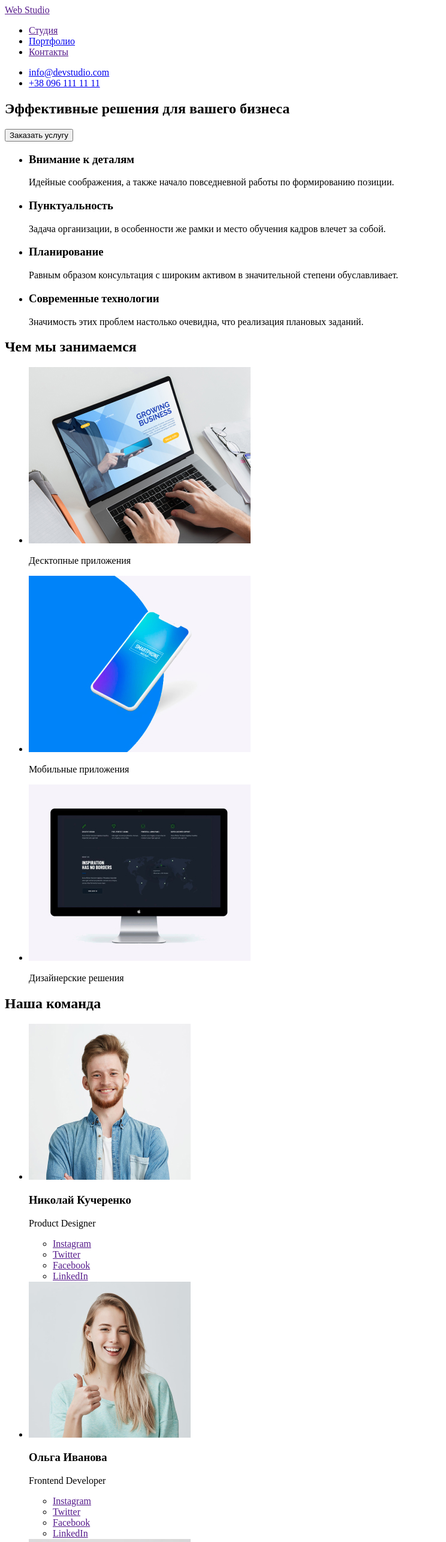
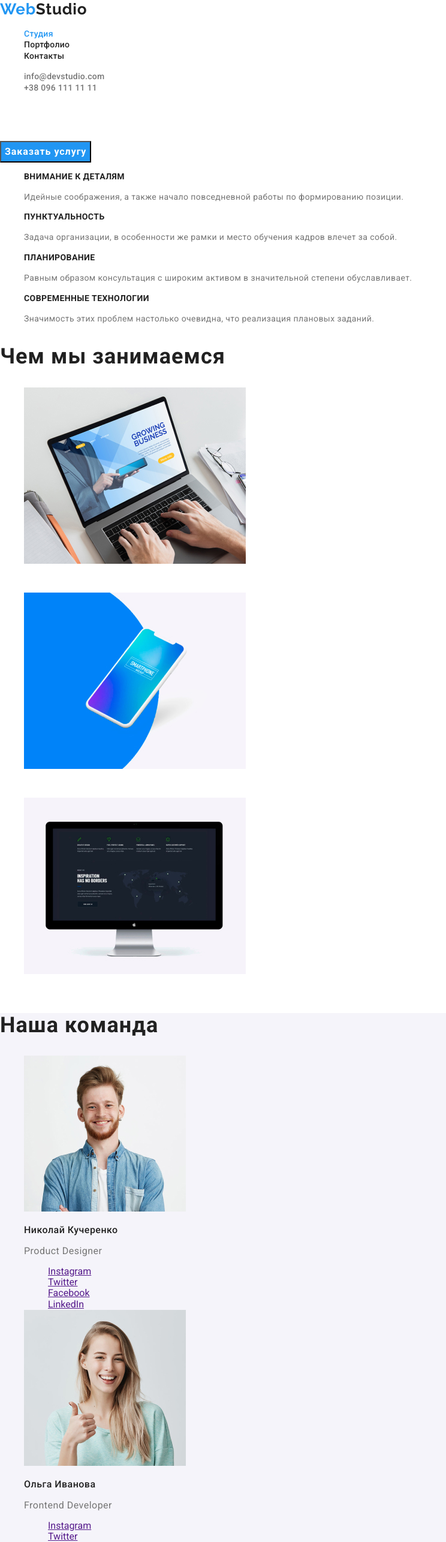
Before and after one commit to neliia-zelienova/goit-markup-hw-02, a plain HTML site: page index.html in a window 1280 px wide. Shown: the top 2571 px of the page at 60% size, without its empty margins (0-744 px from the left). Drawn offline with Linux system fonts and the light colour scheme.

Commit message:
Обновляет index.html

```diff
--- a/index.html
+++ b/index.html
@@ -4,55 +4,65 @@
     <meta charset="UTF-8" />
     <meta name="viewport" content="width=device-width, initial-scale=1.0" />
     <title>WebStudio</title>
+    <link
+      href="https://fonts.googleapis.com/css2?family=Raleway:wght@700&family=Roboto:wght@400;500;700;900&display=swap"
+      rel="stylesheet"
+    />
+    <link rel="stylesheet" href="./css/normalize.css" />
+    <link rel="stylesheet" href="./css/styles.css" />
   </head>
   <body>
     <header>
       <nav>
-        <a href="" lang="en"><span>Web</span> Studio</a>
-        <ul>
-          <li><a href="">Студия</a></li>
-          <li><a href="portfolio.html">Портфолио</a></li>
-          <li><a href="">Контакты</a></li>
+        <a class="logo link" href="" lang="en"><span class="logo web-part">Web</span>Studio</a>
+        <ul class="site-nav list">
+          <li><a class="nav-item current link" href="">Студия</a></li>
+          <li><a class="nav-item link" href="./portfolio.html">Портфолио</a></li>
+          <li><a class="nav-item link" href="">Контакты</a></li>
         </ul>
       </nav>
 
-      <ul>
-        <li><a href="mailto:info@devstudio.com">info@devstudio.com</a></li>
-        <li><a href="tel:+380961111111">+38 096 111 11 11</a></li>
+      <ul class="contacts-list list">
+        <li><a class="contact-item link" href="mailto:info@devstudio.com">info@devstudio.com</a></li>
+        <li><a class="contact-item link" href="tel:+380961111111">+38 096 111 11 11</a></li>
       </ul>
     </header>
     <main>
       <!--Hero -->
-      <section>
-        <h1>Эффективные решения для вашего бизнеса</h1>
-        <button>Заказать услугу</button>
+      <section class="hero">
+        <h1 class="hero-title">Эффективные решения для вашего бизнеса</h1>
+        <button class="button" type="button">Заказать услугу</button>
       </section>
       <!--О нас-->
-      <section>
-        <h2 hidden>О нас</h2>
-        <ul>
+      <section class="section">
+        <h2 hidden class="section-title">О нас</h2>
+        <ul class="about-us list">
           <li>
-            <h3>Внимание к деталям</h3>
-            <p>Идейные соображения, а также начало повседневной работы по формированию позиции.</p>
+            <h3 class="about-us-item">Внимание к деталям</h3>
+            <p class="description">Идейные соображения, а также начало повседневной работы по формированию позиции.</p>
           </li>
           <li>
-            <h3>Пунктуальность</h3>
-            <p>Задача организации, в особенности же рамки и место обучения кадров влечет за собой.</p>
+            <h3 class="about-us-item">Пунктуальность</h3>
+            <p class="description">
+              Задача организации, в особенности же рамки и место обучения кадров влечет за собой.
+            </p>
           </li>
           <li>
-            <h3>Планирование</h3>
-            <p>Равным образом консультация с широким активом в значительной степени обуславливает.</p>
+            <h3 class="about-us-item">Планирование</h3>
+            <p class="description">
+              Равным образом консультация с широким активом в значительной степени обуславливает.
+            </p>
           </li>
           <li>
-            <h3>Современные технологии</h3>
-            <p>Значимость этих проблем настолько очевидна, что реализация плановых заданий.</p>
+            <h3 class="about-us-item">Современные технологии</h3>
+            <p class="description">Значимость этих проблем настолько очевидна, что реализация плановых заданий.</p>
           </li>
         </ul>
       </section>
       <!--Чем занимаемся-->
-      <section>
-        <h2>Чем мы занимаемся</h2>
-        <ul>
+      <section class="section">
+        <h2 class="section-title">Чем мы занимаемся</h2>
+        <ul class="activity list">
           <li>
             <img
               src="./images/activity/desktop-apps.jpg"
@@ -60,7 +70,7 @@
               width="370"
               height="294"
             />
-            <p>Десктопные приложения</p>
+            <p class="description">Десктопные приложения</p>
           </li>
           <li>
             <img
@@ -69,7 +79,7 @@
               width="370"
               height="294"
             />
-            <p>Мобильные приложения</p>
+            <p class="description">Мобильные приложения</p>
           </li>
           <li>
             <img
@@ -78,19 +88,19 @@
               width="370"
               height="294"
             />
-            <p>Дизайнерские решения</p>
+            <p class="description">Дизайнерские решения</p>
           </li>
         </ul>
       </section>
       <!--Команда-->
-      <section>
-        <h2>Наша команда</h2>
-        <ul>
+      <section class="section team">
+        <h2 class="section-title">Наша команда</h2>
+        <ul class="team list">
           <li>
             <img src="./images/team/nikolay-kyrchenko.jpg" alt="фото Николая Курченко" width="270" height="260" />
-            <h3>Николай Кучеренко</h3>
-            <p lang="en">Product Designer</p>
-            <ul>
+            <h3 class="name">Николай Кучеренко</h3>
+            <p class="position" lang="en">Product Designer</p>
+            <ul class="list">
               <li><a href="" aria-label="Страница в Инстаграм">Instagram</a></li>
               <li><a href="" aria-label="Страница в Твиттер">Twitter</a></li>
               <li><a href="" aria-label="Страница в Фейсбук">Facebook</a></li>
@@ -99,9 +109,9 @@
           </li>
           <li>
             <img src="./images/team/olha-ivanova.jpg" alt="фото Ольги Ивановой" width="270" height="260" />
-            <h3>Ольга Иванова</h3>
-            <p lang="en">Frontend Developer</p>
-            <ul>
+            <h3 class="name">Ольга Иванова</h3>
+            <p class="position" lang="en">Frontend Developer</p>
+            <ul class="list">
               <li><a href="" aria-label="Страница в Инстаграм">Instagram</a></li>
               <li><a href="" aria-label="Страница в Твиттер">Twitter</a></li>
               <li><a href="" aria-label="Страница в Фейсбук">Facebook</a></li>
@@ -110,9 +120,9 @@
           </li>
           <li>
             <img src="./images/team/andrey-shevchenko.jpg" alt="фото Андрея Шевченко" width="270" height="260" />
-            <h3>Андрей Шевченко</h3>
-            <p lang="en">Marketing</p>
-            <ul>
+            <h3 class="name">Андрей Шевченко</h3>
+            <p class="position" lang="en">Marketing</p>
+            <ul class="list">
               <li><a href="" aria-label="Страница в Инстаграм">Instagram</a></li>
               <li><a href="" aria-label="Страница в Твиттер">Twitter</a></li>
               <li><a href="" aria-label="Страница в Фейсбук">Facebook</a></li>
@@ -121,9 +131,9 @@
           </li>
           <li>
             <img src="./images/team/ivan-nickolaey.jpg" alt="фото Ивана Николаева" width="270" height="260" />
-            <h3>Иван Николаев</h3>
-            <p lang="en">UI Designer</p>
-            <ul>
+            <h3 class="name">Иван Николаев</h3>
+            <p class="position" lang="en">UI Designer</p>
+            <ul class="list">
               <li><a href="" aria-label="Страница в Инстаграм">Instagram</a></li>
               <li><a href="" aria-label="Страница в Твиттер">Twitter</a></li>
               <li><a href="" aria-label="Страница в Фейсбук">Facebook</a></li>
@@ -133,9 +143,9 @@
         </ul>
       </section>
       <!--Клиенты-->
-      <section>
-        <h2>Постоянные клиенты</h2>
-        <ul>
+      <section class="section">
+        <h2 class="section-title">Постоянные клиенты</h2>
+        <ul class="clients list">
           <li>
             <a href=""><img src="./images/clients/company-logo-1.svg" alt="Логотип компании 1" /></a>
           </li>
@@ -157,23 +167,25 @@
         </ul>
       </section>
     </main>
-    <footer>
-      <a href=""> <span>Web </span>Studio</a>
-      <ul>
+    <footer class="footer">
+      <a class="logo footer link" href="" lang="en"><span class="logo web-part">Web</span>Studio</a>
+      <ul class="footer-contacts-list list">
         <li>
           <address>
-            <a href="https://goo.gl/maps/ciebktakedEawtVe7" target="_blank">г. Киев, пр-т Леси Украинки, 26</a>
+            <a class="location link" href="https://goo.gl/maps/ciebktakedEawtVe7" target="_blank"
+              >г. Киев, пр-т Леси Украинки, 26</a
+            >
           </address>
         </li>
         <li>
-          <a href="mailto:info@example.com">info@devstudio.com</a>
+          <a class="footer-contacts link" href="mailto:info@example.com">info@devstudio.com</a>
         </li>
         <li>
-          <a href="tel:+380991111111">+38 099 111 11 11</a>
+          <a class="footer-contacts link" href="tel:+380991111111">+38 099 111 11 11</a>
         </li>
       </ul>
-      <b>Присоединяйтесь</b>
-      <ul>
+      <p class="join-us">Присоединяйтесь</p>
+      <ul class="list">
         <li><a href="" aria-label="Страница в Инстаграм">Instagram</a></li>
         <li><a href="" aria-label="Страница в Твиттер">Twitter</a></li>
         <li><a href="" aria-label="Страница в Фейсбук">Facebook</a></li>
```
